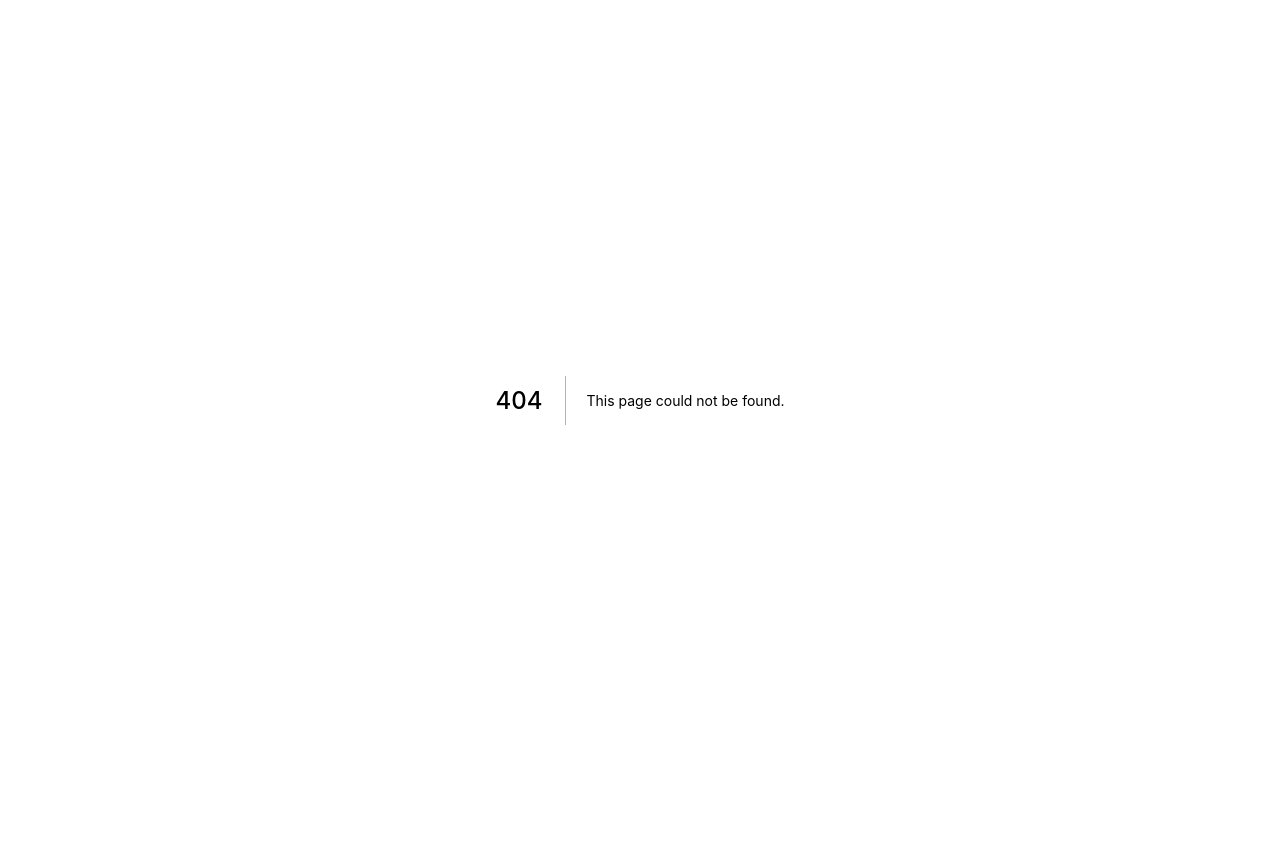
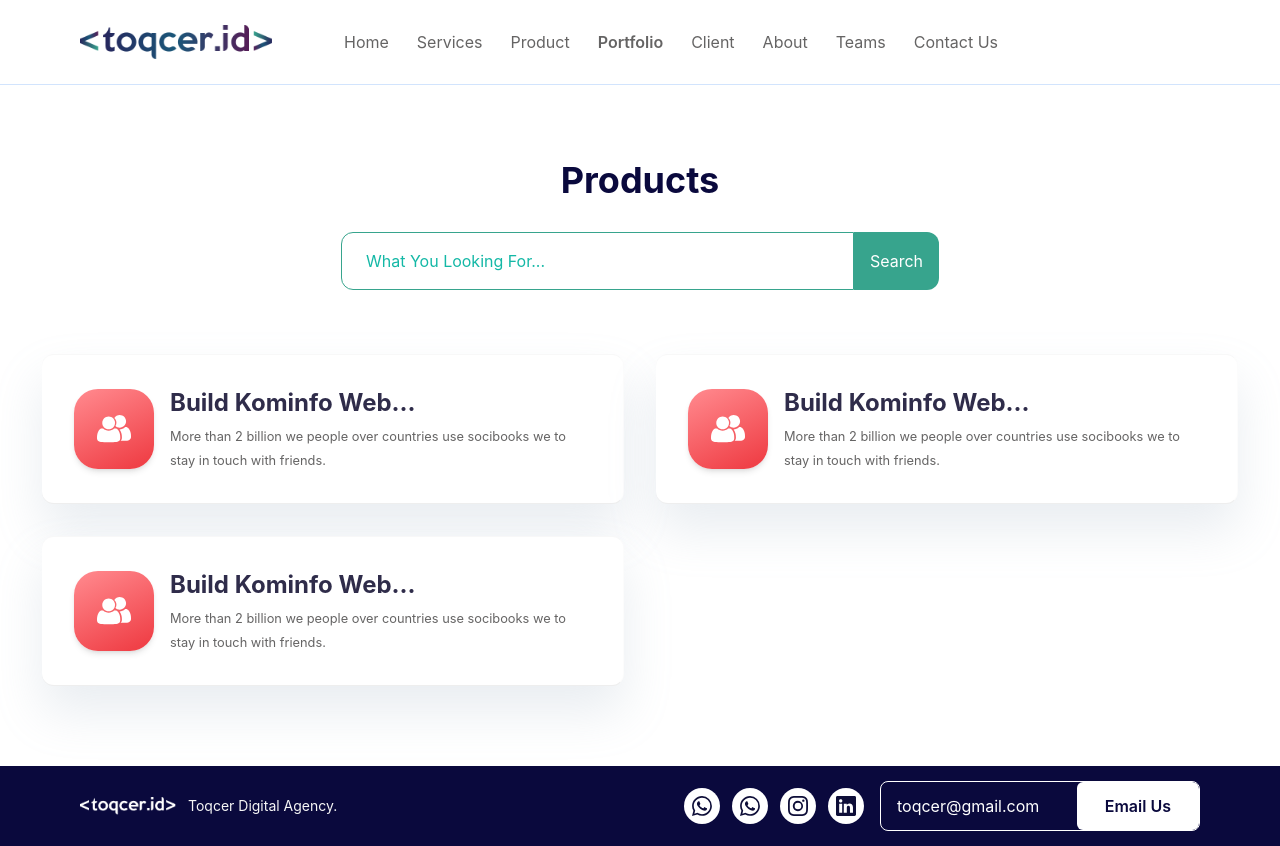
Before and after one commit to toqcer/landing-next, a Next.js app: page /portfolio in a window 1280 px wide. Before the commit this address had no page. Before the commit the page ends 800 px from the top, so only its background shows below. Built offline with nearby package versions, Linux system fonts and the light colour scheme; a web font is replaced by a local one.

Commit message:
[ADD] porto page

```diff
--- /dev/null
+++ b/components/Input/Input.jsx
@@ -0,0 +1,5 @@
+const Input = ({ type, className, ...rest }) => {
+    return <input type={type} className={`${className} py-4 px-6`} {...rest} />;
+};
+
+export default Input;
--- /dev/null
+++ b/components/InputHorizontal/InputHorizontal.jsx
@@ -0,0 +1,28 @@
+import Input from '../Input/Input';
+
+const InputHorizontal = ({
+    className = null,
+    type,
+    placeholder,
+    btnText,
+    onSubmit,
+}) => {
+    return (
+        <form className=" flex flex-nowrap box-border" onSubmit={onSubmit}>
+            <Input
+                className={`${
+                    className ? className : ''
+                } grow border border-teal-primary rounded-l-xl focus:border-teal-400 outline-none transition-all`}
+                placeholder={placeholder}
+            />
+            <button
+                className="p-4 bg-teal-primary text-white flex items-center rounded-r-xl"
+                type="submit"
+            >
+                {btnText}
+            </button>
+        </form>
+    );
+};
+
+export default InputHorizontal;
--- a/components/Navbar.jsx
+++ b/components/Navbar.jsx
@@ -33,7 +33,7 @@ export default function Navbar() {
                 })`,
                 height: FIX_HEIGHT_NAVBAR,
             }}
-            className={`bg-white flex fixed z-10 top-0 w-full items-center px-10 lg:px-20 border-b-fancy-blue/20 border-b-[1px]`}
+            className={`bg-white flex fixed z-20 top-0 w-full items-center px-10 lg:px-20 border-b-fancy-blue/20 border-b-[1px]`}
         >
             <div className="relative w-32 lg:w-48 h-full ">
                 <Image
--- a/config.js
+++ b/config.js
@@ -14,8 +14,8 @@ export const routes = [
         route: '/product',
     },
     {
-        title: 'portofolio',
-        route: '/portofolio',
+        title: 'portfolio',
+        route: '/portfolio',
     },
     {
         title: 'client',
--- a/package.json
+++ b/package.json
@@ -15,6 +15,7 @@
         "react": "18.2.0",
         "react-dom": "18.2.0",
         "react-icons": "^4.4.0",
+        "react-paginate": "^8.1.3",
         "swiper": "^8.3.2"
     },
     "devDependencies": {
--- /dev/null
+++ b/pages/portfolio.jsx
@@ -0,0 +1,82 @@
+import { useEffect, useRef, useState } from 'react';
+import { BiLoaderAlt } from 'react-icons/bi';
+import Card from '../components/Card/Card';
+import HeadingSection from '../components/HeadingSection/HeadingSection';
+import InputHorizontal from '../components/InputHorizontal/InputHorizontal';
+import MainLayout from '../layouts/MainLayout';
+import UsersIcon from '../public/images/UsersIcon';
+
+const portfolio = () => {
+    const [portfolio, setPortfolio] = useState([]);
+    const [isLoading, setIsLoading] = useState(false);
+
+    async function getApiSkill() {
+        setIsLoading(true);
+        const response = await fetch('json/porto.json');
+        const dummyPortfolio = await response.json();
+        setPortfolio([...portfolio, ...dummyPortfolio]);
+        setIsLoading(false);
+    }
+
+    const apiRef = useRef(getApiSkill);
+
+    useEffect(() => {
+        apiRef.current();
+    }, []);
+
+    return (
+        <>
+            <header className="pt-40">
+                <HeadingSection text="Products" className="mb-8" />
+
+                <div className="container">
+                    <div className="w-6/12 mx-auto">
+                        <InputHorizontal
+                            placeholder="What You Looking For..."
+                            btnText="Search"
+                            className="placeholder:text-teal-500"
+                        />
+                    </div>
+                </div>
+            </header>
+
+            <section className="pb-20">
+                <div className="container">
+                    {isLoading && <BiLoaderAlt className="animate-spin" />}
+                    {!isLoading && (
+                        <div className="grid grid-cols-12 gap-8 lg:mt-16">
+                            {portfolio.map((skill, i) => (
+                                <Card key={i} className="col-span-6 bg-white">
+                                    <figure className="flex items-center gap-4">
+                                        <div
+                                            className={`flex items-center justify-center shadow-md h-20 w-20
+                                     rounded-3xl ${skill.bgColor}`}
+                                        >
+                                            <UsersIcon />
+                                        </div>
+                                        <figcaption className="flex-1">
+                                            <span className="block text-purple-bold font-bold text-2xl mb-1">
+                                                {`${String(
+                                                    skill.title,
+                                                ).substring(0, 20)}...`}
+                                            </span>
+                                            <small className="text-gray-helper">
+                                                {skill.desc}
+                                            </small>
+                                        </figcaption>
+                                    </figure>
+                                </Card>
+                            ))}
+                        </div>
+                    )}
+                </div>
+            </section>
+        </>
+    );
+};
+
+export default portfolio;
+
+portfolio.getLayout = function getLayout(page) {
+    return <MainLayout>{page}</MainLayout>;
+};
--- a/public/json/porto.json
+++ b/public/json/porto.json
@@ -1,5 +1,6 @@
 [
     {
+        "bgColor": "bg-linear-red",
         "title": "Build Kominfo Web",
         "start": "Jan 2020",
         "end": "Feb 2021",
@@ -7,6 +8,7 @@
         "is_on_showcase": true
     },
     {
+        "bgColor": "bg-linear-red",
         "title": "Build Kominfo Web",
         "start": "Jan 2020",
         "end": "Feb 2021",
@@ -14,6 +16,7 @@
         "is_on_showcase": true
     },
     {
+        "bgColor": "bg-linear-red",
         "title": "Build Kominfo Web",
         "start": "Jan 2020",
         "end": "Feb 2021",
--- a/tailwind.config.js
+++ b/tailwind.config.js
@@ -50,6 +50,7 @@ module.exports = {
                 'gray-blue-200': '#E2EEFF',
                 'white-50': '#F3F3F3',
                 'blue-50': '#E2EEFF',
+                'teal-primary': '#37A48D',
             },
             backgroundImage: {
                 'linear-full-green':
```
Also changed, not shown: 2 other files (tests, documents, lock files or other folders).
